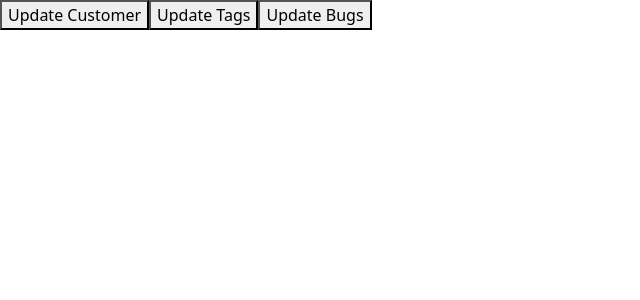
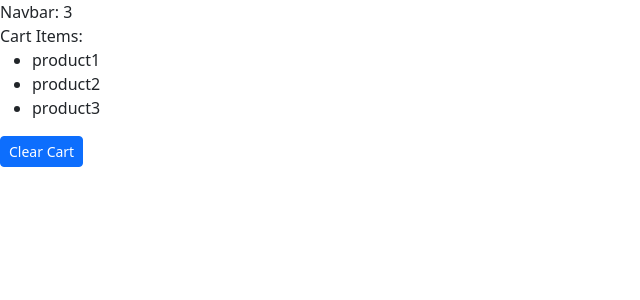
Before and after one commit to josephArinaitwe/basics, a React (Vite) app: page / in a window 1280 px wide. Shown: the top 300 px of the page, without its empty margins (0-640 px from the left). Built offline with nearby package versions, Linux system fonts and the light colour scheme.

Commit message:
updating state

```diff
--- a/src/App.tsx
+++ b/src/App.tsx
@@ -4,6 +4,8 @@ import Button from "./components/button";
 import ListGroup from "./components/ListGroup";
 import { useState } from "react";
 import produce from "immer";
+import Navbar from "./components/navbar";
+import CartItem from "./components/cartItem";
 function App(){
   // const items = ['New York', 'San Francisco', 'Tokyo', 'London', 'Mumbai'];
   // const handleSelectItem = (item: string) => {
@@ -64,68 +66,15 @@ function App(){
 
 //   </div>
 //   );
-const [customer, setCustomer] = useState({
-  name: 'john',
-  address: {
-    city: 'New York',
-    street: '5th Avenue',
-    zipcode: '10001'
-  }
-});
-const [tags, setTags] = useState<string[]>(['tag1', 'tag2', 'tag3']);
-
-const [bugs, setBugs] = useState([
-  {id: 1, title:'bug 1', fixed: false},
-  {id: 2, title:'bug 2', fixed: true},
-  {id: 3, title:'bug 3', fixed: false}
-])
-
-const handleTags = () => {
-  console.log(tags);
-  setTags([...tags, 'tag4', 'tag5', 'tag6']);
-
-  setTags(tags.filter(tag => tag !== 'tag1'))
-}
-
-
- const handleUpdate = () => {
-   {console.log(customer)}
-    setCustomer({
-      ...customer,
-      name: 'Jane',
-      address: {
-        ...customer.address,
-        city: 'London'
-      }
-    })
-  }
-
-  const handlebug = () => {
-    console.log(bugs);
-
-    setBugs(bugs.map(bug => bug.id === 1 ? {...bug, fixed: true} : bug))
-
-    setBugs(produce(draft => {
-      const bug = draft.find(bug => bug.id ===1);
-    }))
-  }
-
-return (
-  <div className="">
-   <button onClick={handleUpdate}>
-    Update Customer
-   </button>
-
-  <button onClick={handleTags}>
-    Update Tags
-  </button>
-
-  <button onClick={handlebug}>
-    Update Bugs
-  </button>
-
-  </div>
-
-);
+//
+const [cartItems, setCarItems] = useState([
+  'product1', 'product2', 'product3'
+]);
+return(
+<>
+<Navbar cartItemsCount={cartItems.length} />
+<CartItem cartItems={cartItems} onClear={() =>setCarItems([])}/>
+</>
+)
 }
 export default App;
--- /dev/null
+++ b/src/components/cartItem.tsx
@@ -0,0 +1,24 @@
+import React from 'react'
+
+interface Props {
+    cartItems: string[];
+    onClear: () => void;
+}
+const CartItem = ({ cartItems, onClear }: Props) => {
+  return (
+    <>
+         <div>Cart Items:</div>
+        {cartItems.length === 0 && <div>Cart is empty</div>}
+        <ul>
+        {cartItems.map((item) =>
+        <li key={item}>{item}</li>)
+        }
+        </ul>
+
+        <button className='btn btn-primary btn-sm' onClick={onClear}>Clear Cart</button>
+    </>
+
+  )
+}
+
+export default CartItem;
--- /dev/null
+++ b/src/components/navbar.tsx
@@ -0,0 +1,11 @@
+import React from 'react'
+interface Props {
+    cartItemsCount: number;
+}
+const Navbar = ({cartItemsCount}: Props) => {
+  return (
+    <div>Navbar: {cartItemsCount}</div>
+  )
+}
+
+export default Navbar
```
